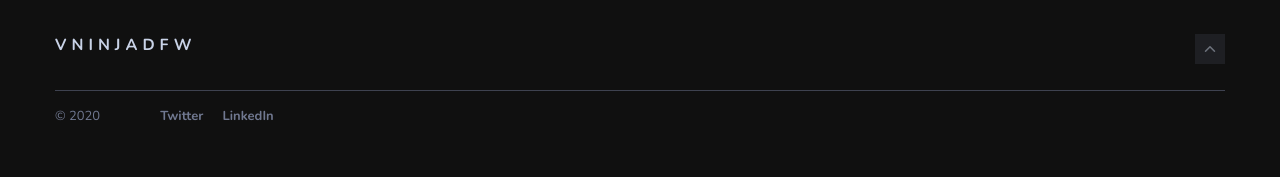
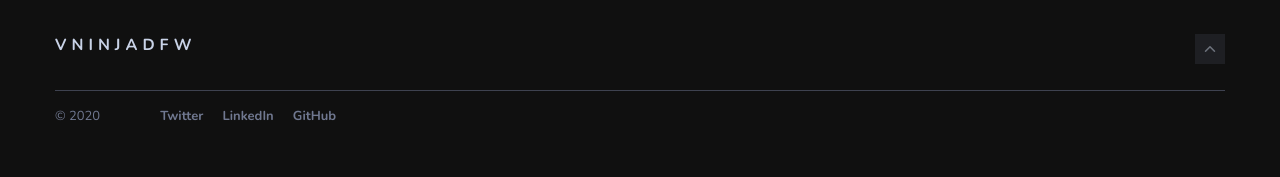
Before and after one commit to vNinjaDFW/vNinjaDFW.github.io, a Jekyll site: the page built from index.html, in a window 1280 px wide. Shown: the part 1625-1802 px from the top of the page. Built offline with Jekyll 4.4.1, drawn with Linux system fonts in a browser that asks for light colours; nearby versions of some CDN libraries; the list of posts is cut into pages by our own code.

Commit message:
Add files via upload
added github

```diff
--- a/_includes/footer.html
+++ b/_includes/footer.html
@@ -22,9 +22,10 @@
               <li><a href="{{ site.linkedin }}">LinkedIn</a></li>
               {% else %} {% endif %}
 
-              {% if site.acclaim %}
-              <li><a href="{{ site.acclaim }}">Acclaim</a></li>
+			  {% if site.linkedin %}
+              <li><a href="{{ site.github }}">GitHub</a></li>
               {% else %} {% endif %}
+
             </ul>
           </div>
         </div>
```
